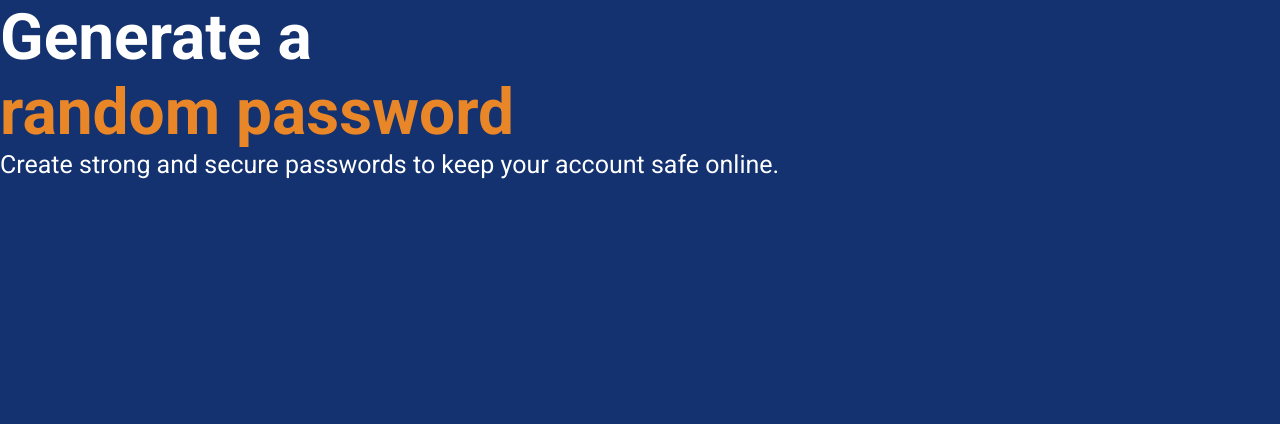
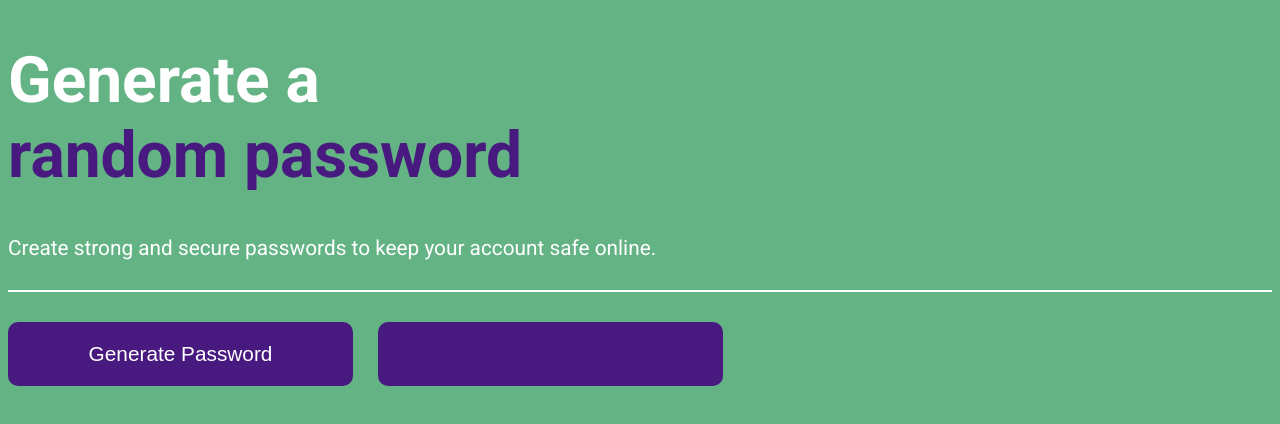
Before and after one commit to praxeds/scrimba-password-generator, a plain HTML site: page index.html in a window 1280 px wide. Drawn offline with Linux system fonts and the light colour scheme.

Commit message:
Test scripting for 8 characters long password, lowercase only

```diff
--- a/index.html
+++ b/index.html
@@ -9,11 +9,22 @@
 </head>
 <body>
 
-    <div class="container">
+    <main>
        <h1>Generate a<br><span class="highlight">random password</span></h1>
        <p>Create strong and secure passwords to keep your account safe online.</p>
-    </div>
+
+       <hr>
+
+       <div class="btn div">
+         <button class="btn" onclick="getPassword()">Generate Password</button>
+         <button class="btn" id="password-el"></button>
+       </div>
 
 
+
+    </main>
+
+
+    <script src="script.js"></script>
 </body>
 </html>
--- a/script.js
+++ b/script.js
@@ -0,0 +1,19 @@
+const lowerCaseCharacters = ['a', 'b', 'c', 'd', 'e', 'f', 'g', 'h', 'i', 'j', 'k', 'l', 'm', 'n', 'o', 'p', 'q', 'r', 's', 't', 'u', 'v', 'w', 'x', 'y', 'z']
+
+const upperCaseCharacters = ['A', 'B', 'C', 'D', 'E', 'F', 'G', 'H', 'I', 'J', 'K', 'L', 'M', 'N', 'O', 'P', 'Q', 'R', 'S', 'T', 'U', 'V', 'W', 'X', 'Y', 'Z']
+
+const numberCharacters = ['0', '1', '2', '3', '4', '5', '6', '7', '8', '9']
+
+const specialCharacters = ['!', '@', '#', '$', '%', '^', '&', '*']
+
+let generatedPassword=''
+let passwordEl=document.getElementById('password-el')
+
+function getPassword() {
+
+    for (let i=0;i<8;i++){
+        generatedPassword+=lowerCaseCharacters[Math.floor(Math.random()*lowerCaseCharacters.length)]
+    }
+    passwordEl.textContent=generatedPassword
+    generatedPassword=''
+}
--- a/styles.css
+++ b/styles.css
@@ -4,21 +4,16 @@
 
 
 :root {
-    --bg-color-primary: #13326f;
-    --bg-color-secondary: #e98628;
+    --bg-color-primary: #64b385;
+    --bg-color-secondary: #481A80;
+    --bg-color-secondary-darker: #00b83a;
 }
 
-* {
-    margin: 0;
-    padding: 0;
-    box-sizing: border-box;
-}
 
 body {
     background: var(--bg-color-primary);
     font-family: 'Roboto', 'Verdana', 'Geneva', 'Tahoma', sans-serif;
     color: white;
-    font-size: 25px;
 }
 
 .bold {
@@ -29,31 +24,43 @@ body {
     color: var(--bg-color-secondary);
 }
 
-
-/*!@Media queries*/
-/*Extra large screens, TV.*/
-@media screen and (min-width: 1200px) {
-    h1 {
-        font-size: 4rem;
-    }
+div {
+    margin-bottom: 20px;
 }
 
-/*Desktops, large screens*/
-@media screen and (min-width: 1025px) {
-
+h1 {
+    font-size: 4rem;
 }
 
-/*Small screens, laptops*/
-@media screen and (min-width: 769px) {
-
+p {
+    font-size: 1.3rem;
 }
 
-/*iPads, Tablets*/
-@media screen and (min-width: 481px) {
-
+hr {
+    margin: 30px 0;
+    border: 1px solid;
 }
 
-/*Mobile devices*/
-@media screen and (min-width: 320px) {
+/*Main*/
 
+.btn.div {
+    display: flex;
+    flex-direction: row;
+    gap: 25px;
 }
+
+button {
+    font-size: 1.3rem;
+    padding: 20px 0;
+    width: 345px;
+    color: white;
+    border-radius: 10px;
+    border-style: none;
+    text-align: center;
+    background-color: var(--bg-color-secondary);
+}
+
+button:hover {
+    cursor: pointer;
+    background-color: var(--bg-color-secondary-darker);
+}
```
